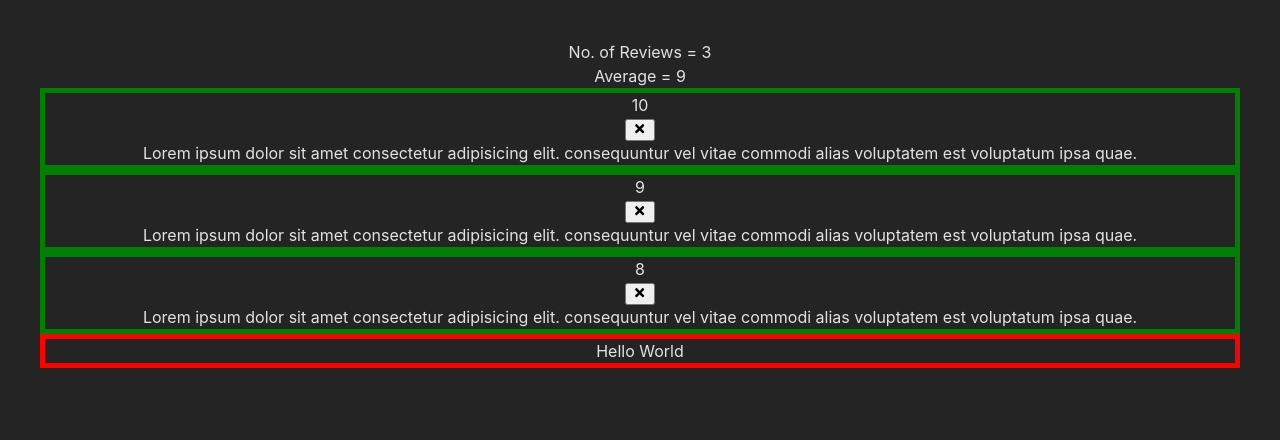
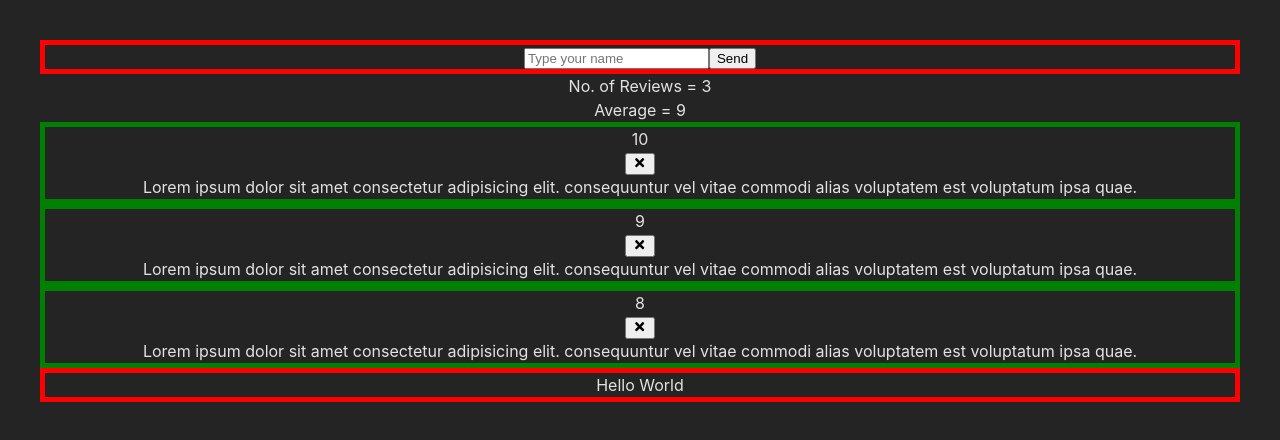
Before and after one commit to codebuster009/Feedback-UI, a React (Vite) app: page / in a window 1280 px wide. Shown: the top 440 px of the page. Built offline with nearby package versions, Linux system fonts and the light colour scheme.

Commit message:
form component added

```diff
--- a/src/App.jsx
+++ b/src/App.jsx
@@ -4,6 +4,8 @@ import { useState } from "react";
 import FeedbackData from "./utils/FeedbackData.js";
 import Card from "./components/shared/Card.jsx";
 import FeedbackStats from "./components/feedbackStats.jsx";
+import FeedbackForm from "./components/FeedbackForm.jsx";
+
 
 function App() {
   const [feedback, setFeedback] = useState(FeedbackData);
@@ -15,6 +17,7 @@ function App() {
   };
   return (
     <>
+      <FeedbackForm/>
       <FeedbackStats feedback = {feedback}/>
       <div className="container">
         {feedback.map((feedback) => {
--- /dev/null
+++ b/src/components/FeedbackForm.jsx
@@ -0,0 +1,15 @@
+import React, { useState } from 'react'
+import Card from './shared/Card'
+const FeedbackForm = () => {
+  const [text , setText] = useState("")
+  return (
+    <Card>
+      <form>
+        <input type="text" onChange={(e) => {setText(e.target.value)}} placeholder = "Type your name" value={text}/>
+        <button type='submit'>Send</button>
+      </form>
+    </Card>
+  )
+}
+
+export default FeedbackForm;
--- a/src/components/FeedbackStats.jsx
+++ b/src/components/FeedbackStats.jsx
@@ -6,7 +6,7 @@ const FeedbackStats = ({feedback}) => {
     return (
         <>
         <div>No. of Reviews = {feedback.length}</div>
-        <div>Average = {average}</div>
+        <div>Average = {isNaN(average) ? "No Reviews as of yet" : average}</div>
         </>
     )
 }
```
